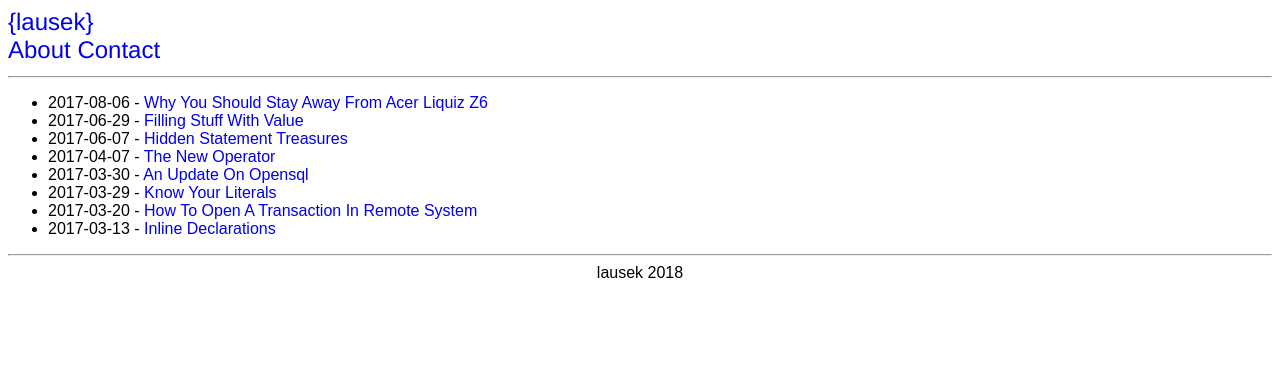
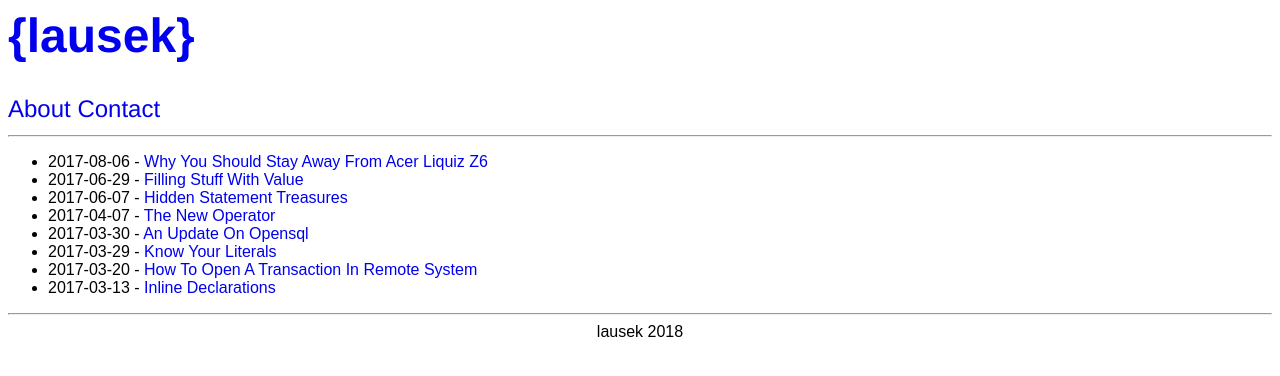
Before and after one commit to lausek/lausek.github.io, a Jekyll site: the page built from index.md, in a window 1280 px wide. Shown: the top 376 px of the page. Built offline with Jekyll 4.4.1, drawn with Linux system fonts in a browser that asks for light colours.

```diff
--- a/_includes/header.html
+++ b/_includes/header.html
@@ -1,5 +1,5 @@
 <header>
-    <a href="{{ site.url }}">&lcub;{{ site.title }}&rcub;</a>
+    <a href="{{ site.url }}"><h1>&lcub;{{ site.title }}&rcub;</h1></a>
     <nav>
         {% for item in site.data.navbar.links %}
             <a href="{{ item.url }}">{{ item.title }}</a>
```
